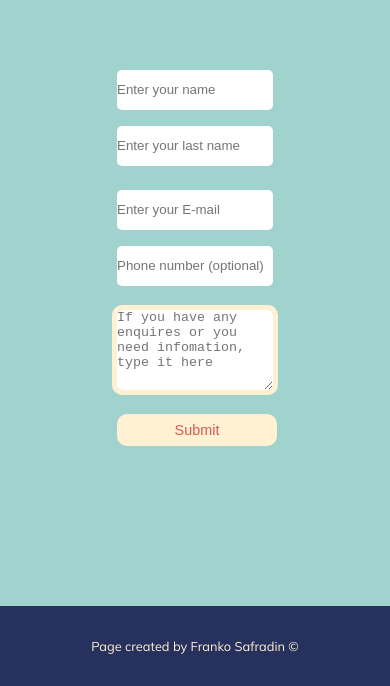
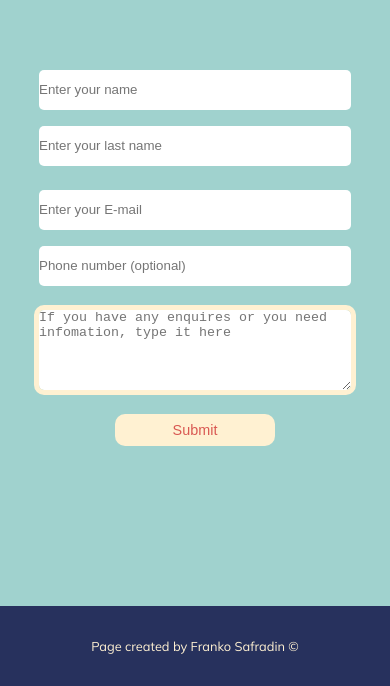
Before and after one commit to FbW-E10/Portfolio-Example, a plain HTML site: page index.html in a window 390 px wide. Shown: the part 4169-4855 px from the top of the page. Drawn offline with Linux system fonts and the light colour scheme.

Commit message:
form cosmetic

```diff
--- a/style.css
+++ b/style.css
@@ -445,6 +445,9 @@ button:active{
     textarea{
         flex-basis:100%;
     }
+    form{
+        width:80vw;
+    }
 }
 @media (max-width:560px){
     :root{
```
